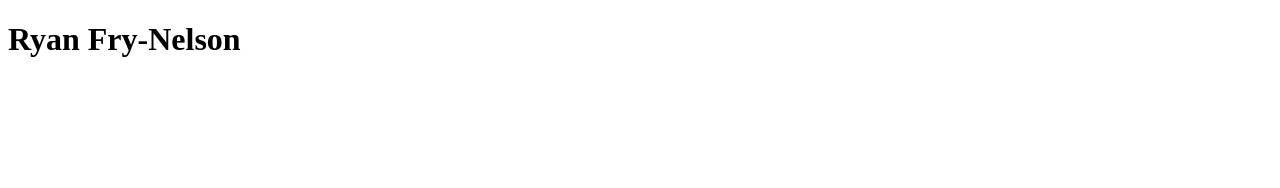
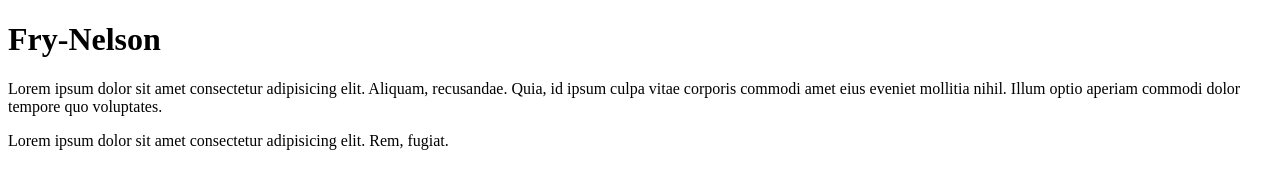
Before and after one commit to ryanfrynelson13/ryan.github.io, a plain HTML site: page index.html in a window 1280 px wide. Drawn offline with Linux system fonts and the light colour scheme.

Commit message:
exercice2

```diff
--- a/index.html
+++ b/index.html
@@ -7,6 +7,8 @@
     <title>Document</title>
 </head>
 <body>
-    <h1>Ryan Fry-Nelson</h1>
+    <h1>Fry-Nelson</h1>
+    <p>Lorem ipsum dolor sit amet consectetur adipisicing elit. Aliquam, recusandae. Quia, id ipsum culpa vitae corporis commodi amet eius eveniet mollitia nihil. Illum optio aperiam commodi dolor tempore quo voluptates.</p>
+    <p>Lorem ipsum dolor sit amet consectetur adipisicing elit. Rem, fugiat.</p>
 </body>
 </html>
```
